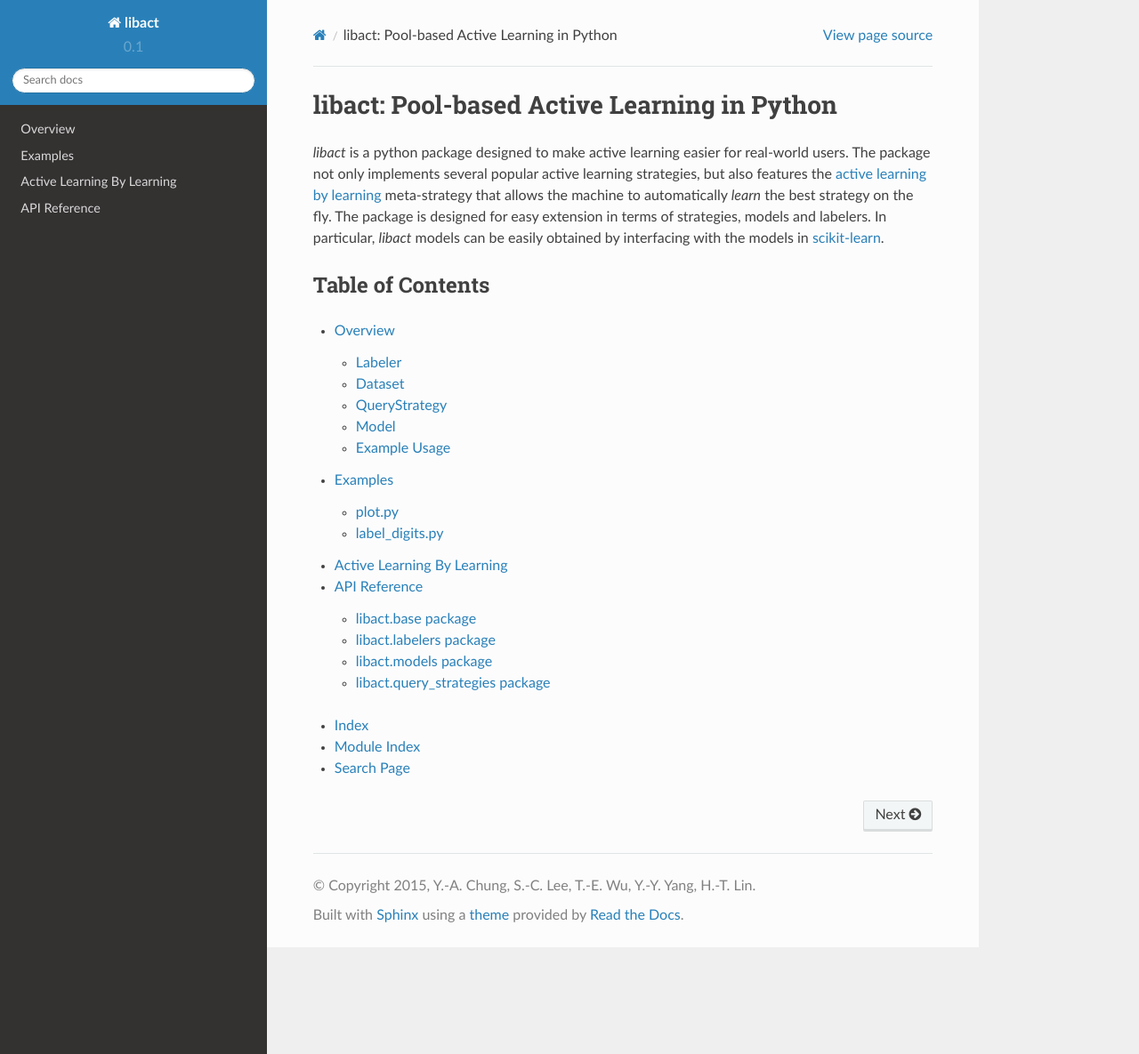
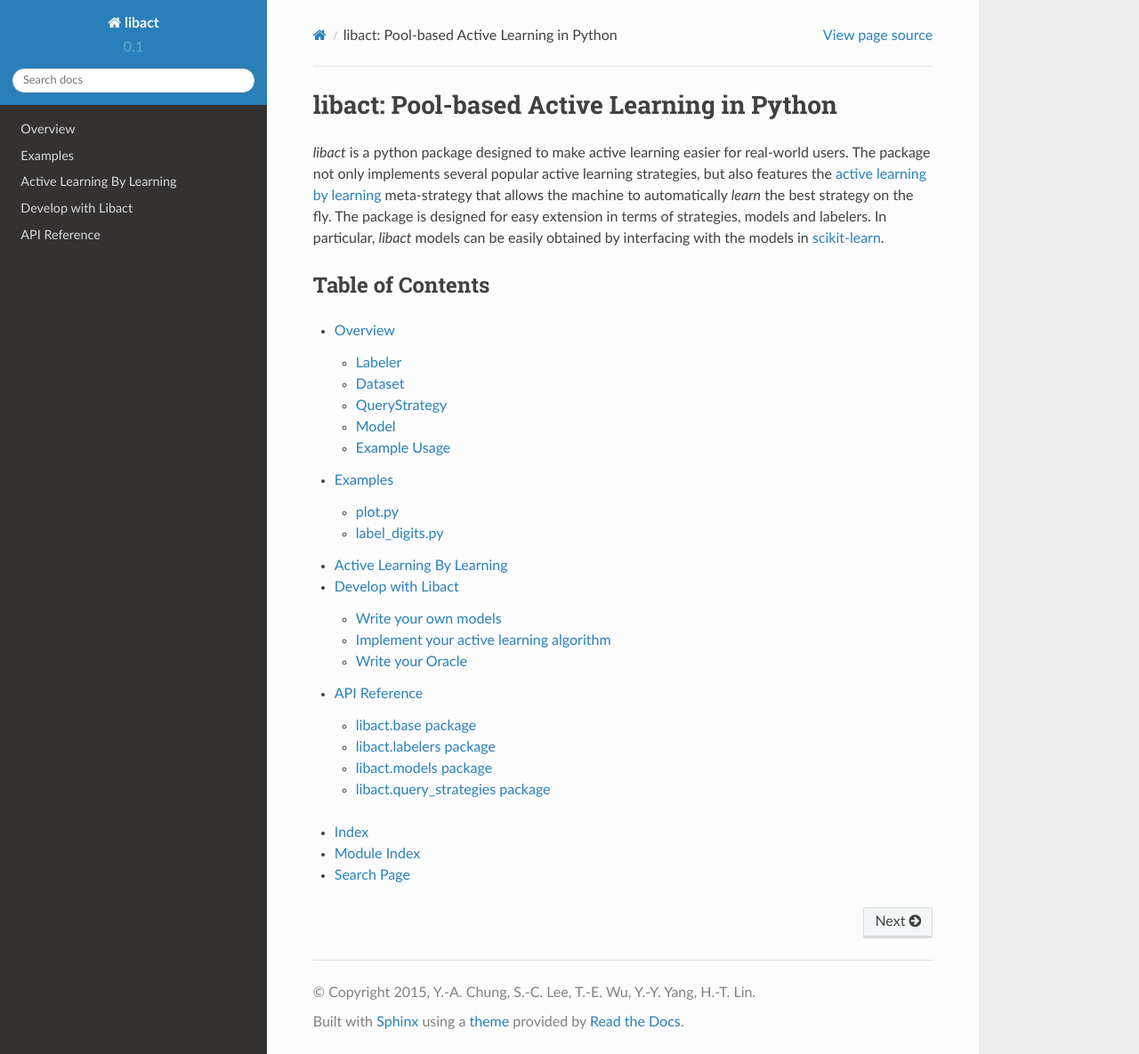
Before and after one commit to ntucllab/libact, a Sphinx documentation site: the page built from docs/index.rst, in a window 1280 px wide and 1185 px high. Shown: the whole window at 89% size. Built offline with Sphinx 7.4.7 and the Read the Docs theme 2.0.0, drawn with Linux system fonts in a browser that asks for light colours; some of the changed lines change nothing that is shown.

Commit message:
add develop with libact

```diff
--- /dev/null
+++ b/docs/dev_with_libact.rst
@@ -0,0 +1,126 @@
+Develop with Libact
+===================
+
+To develope active learning usage under `libact` framwork, you may implement
+your own oracle, active learning algorithm and machine learning algorithms.
+
+Write your own models
+---------------------
+To implement your own models, your model class should inherent from either
+:py:class:`libact.base.interfaces.Model` or
+:py:class:`libact.base.interfaces.ContinuousModel`. For regular model, there are
+three methods to be implmented: :py:func:`train`, :py:func:`predict`, and
+:py:func:`score`. For learning models that supports continuous output, method
+:py:func:`predict_real` should be implemented for :code:`ContinuousModel`.
+
+train
+^^^^^
+Method :code:`train` takes in a :code:`Dataset` object, which may include both
+labeled and unlabeled data. With supervised learning models, labeled data can be
+retrieved like this:
+
+.. code-block:: python
+
+   X, y = zip(*Dataset.get_labeled_entries())
+
+:code:`X`, :code:`y` is the samples (shape=(n_samples, n_feature)) and labels
+(shape=(n_samples)).
+
+You should train your model in this method like the :code:`fit` method in
+`scikit-learn` model.
+
+predict
+^^^^^^^
+This method should work like the :code:`predict` method in `scikit-learn` model.
+Takes in the feature of each sample and output the label of the prediction for
+these samples.
+
+score
+^^^^^
+This method should calculate the accuracy on a given dataset's labeled data.
+
+predict_real
+^^^^^^^^^^^^
+For models that can generate continuous predictions (for example, the distance
+to boundary).
+
+Examples
+^^^^^^^^
+Take a look at :py:class:`libact.models.svm.SVM`, it serves as an interface of
+scikit-learn's SVC model. The train method is connected to scikit-learn's fit
+method and predict is connected to scikit-learn's predict. For the predict_real
+method, it represens the decision value to each label.
+
+.. literalinclude:: ../libact/models/svm.py
+   :language: python
+   :pyobject: SVM
+
+
+Implement your active learning algorithm
+----------------------------------------
+You may implement your own active learning algorithm under QueryStrategy
+classes. QueryStrategy class should inherent from
+:py:class:`libact.base.interfaces.QueryStrategy` and add the following into your
+__init__ method.
+
+.. code-block::
+   :lanbuage: python
+
+   super(YourClassName, self).__init__(*args, **kwargs)
+
+This would associate the given dataset with your query strategy and registers
+the update method under the associated dataset as a callback function.
+
+The :py:func:`update` method should be used if the active learning algorithm
+wants to change its internal state after the dataset is updated with newly
+retrieved label. Take ALBL's :py:func:`update` method as example:
+
+.. literalinclude:: ../libact/query_strategies/active_learning_by_learning.py
+   :language: python
+   :pyobject: ActiveLearningByLearning.update
+
+:py:func:`make_query` is another method need to be implmented. It calculates
+which sample to query and outputs the entry id of that sample. Take the
+uncertainty sampling algorithm as example:
+
+.. literalinclude:: ../libact/query_strategies/uncertainty_sampling.py
+   :language: python
+   :pyobject: UncertaintySampling.make_query
+
+In uncertainty sampling, it asks the sample with the lowest decision value (the
+output from :py:func:`predict_real` of a :py:class:`ContinuousModel`).
+
+
+Write your Oracle
+-----------------
+Different usage requires different ways of retrieving the label for an unlabeled
+sameple, therefore you may want to implement your own oracle for different
+condition To implement Labeler class you should inherent from
+:py:class:`libact.base.interfaces.Labeler` and implment the :py:func:`label`
+function with how to retrieve the label of a given sample (feature).
+
+Examples
+^^^^^^^^
+We have provided two example labelers:
+:py:class:`libact.labelers.IdealLabeler` and
+:py:class:`libact.labelers.InteractiveLabeler`.
+
+:py:class:`IdealLabeler` is usually used for testing the performance of a active
+learning algorithm. You give it a fully-labeled dataset, simulating a oracle
+that know the true label of all samples. Its :py:func:`label` is simple
+searching through the given feature in the fully-labeled dataset and return the
+corresponding label.
+
+.. literalinclude:: ../libact/labelers/ideal_labeler.py
+   :language: python
+   :pyobject: IdealLabeler
+
+:py:class:`InteractiveLabeler` can be used in the situation where you want to
+show your feature through image, let a human be the oracle and label the image
+interactively. To implement its :py:func:`label` method, it may include showing
+the feature through image using :py:func:`matplotlib.pyplot.imshow` and receive
+input through command line interface:
+
+.. literalinclude:: ../libact/labelers/interactive_labeler.py
+   :language: python
+   :pyobject: InteractiveLabeler
--- a/docs/index.rst
+++ b/docs/index.rst
@@ -25,6 +25,7 @@
   overview.rst
   examples/examples.rst
   active_learning_by_learning.rst
+  dev_with_libact.rst
   api_reference.rst
 
 * :ref:`genindex`
```
